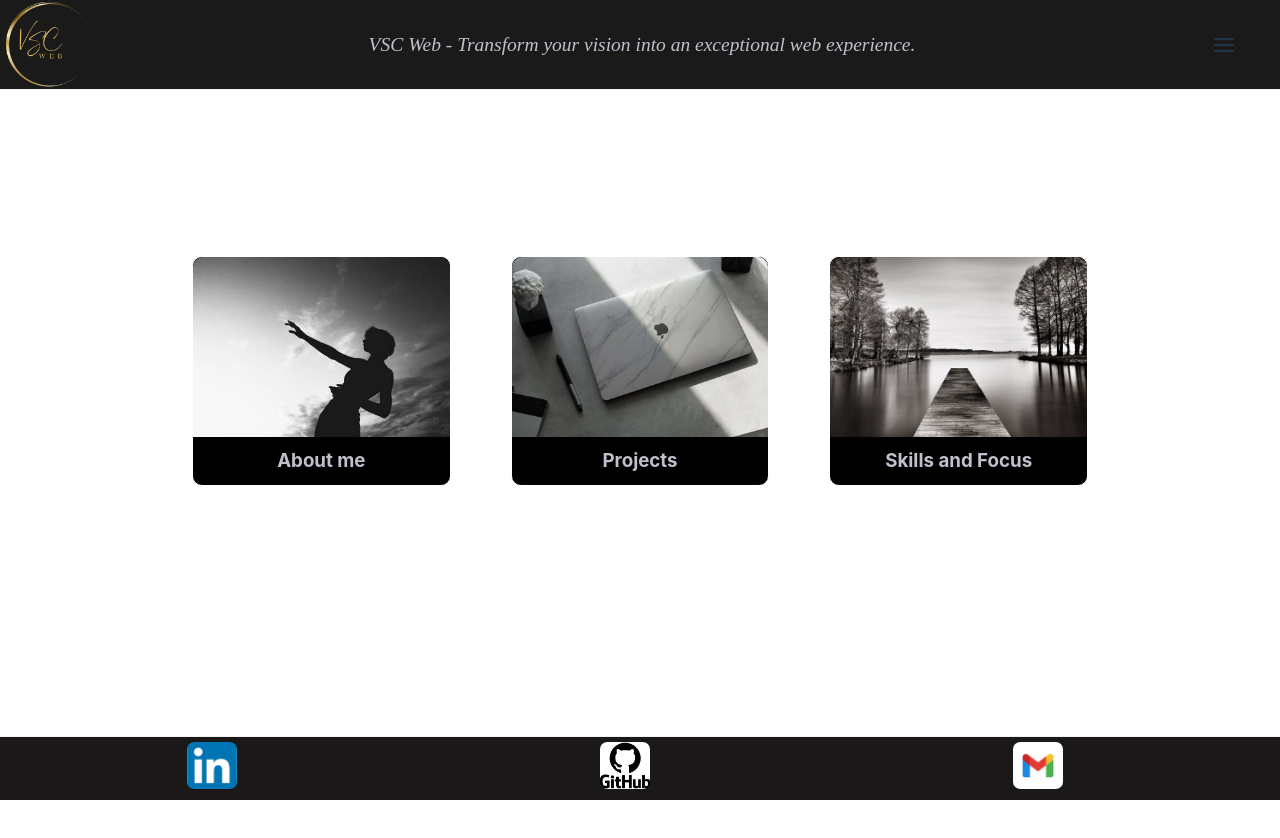
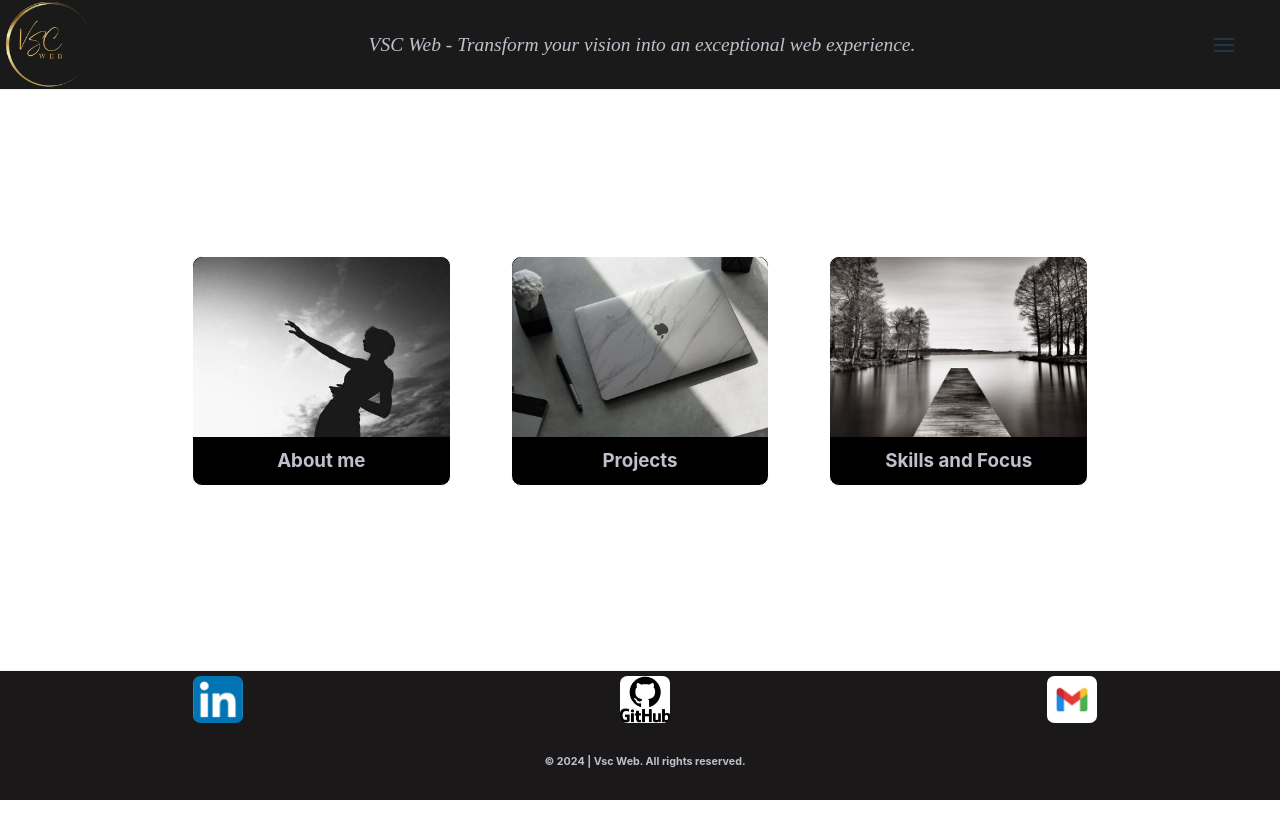
Before and after one commit to valihna/scvportfolio.github.io, a React (Vite) app: page /home in a window 1280 px wide. Shown: the top 838 px of the page. Built offline with nearby package versions, Linux system fonts and the light colour scheme.

Commit message:
ajout des politiques de confidentialité

```diff
--- a/src/components/footer/Footer.css
+++ b/src/components/footer/Footer.css
@@ -7,22 +7,28 @@
   padding: 5px;
   border-top: solid 1px rgb(243, 241, 241);
   margin-top: 100px;
+  margin-bottom: 0px;
 }
 
 .footer-container {
   display: flex;
   justify-content: space-around;
   align-items: center;
-  margin-right: 40px;
+  /* margin-right: 40px; */
 }
 
 .footer img {
-  width: 35px;
+  width: 40px;
 }
 
 .img {
   border-radius: 15% 15%;
 }
+.h6 {
+  text-align: center; /* Center text for better alignment */
+  color: #f3f1f1;
+}
+
 @media screen and (min-width: 768px) {
   .footer img {
     width: 50px;
--- a/src/components/footer/Footer.jsx
+++ b/src/components/footer/Footer.jsx
@@ -27,6 +27,11 @@ function Footer() {
           <img className="img" src={gmail} alt="gmail" />
         </Link>
       </div>
+      <div className="conf-footer">
+        <Link to="/confidential" rel="noopener noreferrer">
+          <h6> © 2024 | Vsc Web. All rights reserved. </h6>
+        </Link>
+      </div>
     </footer>
   );
 }
```
